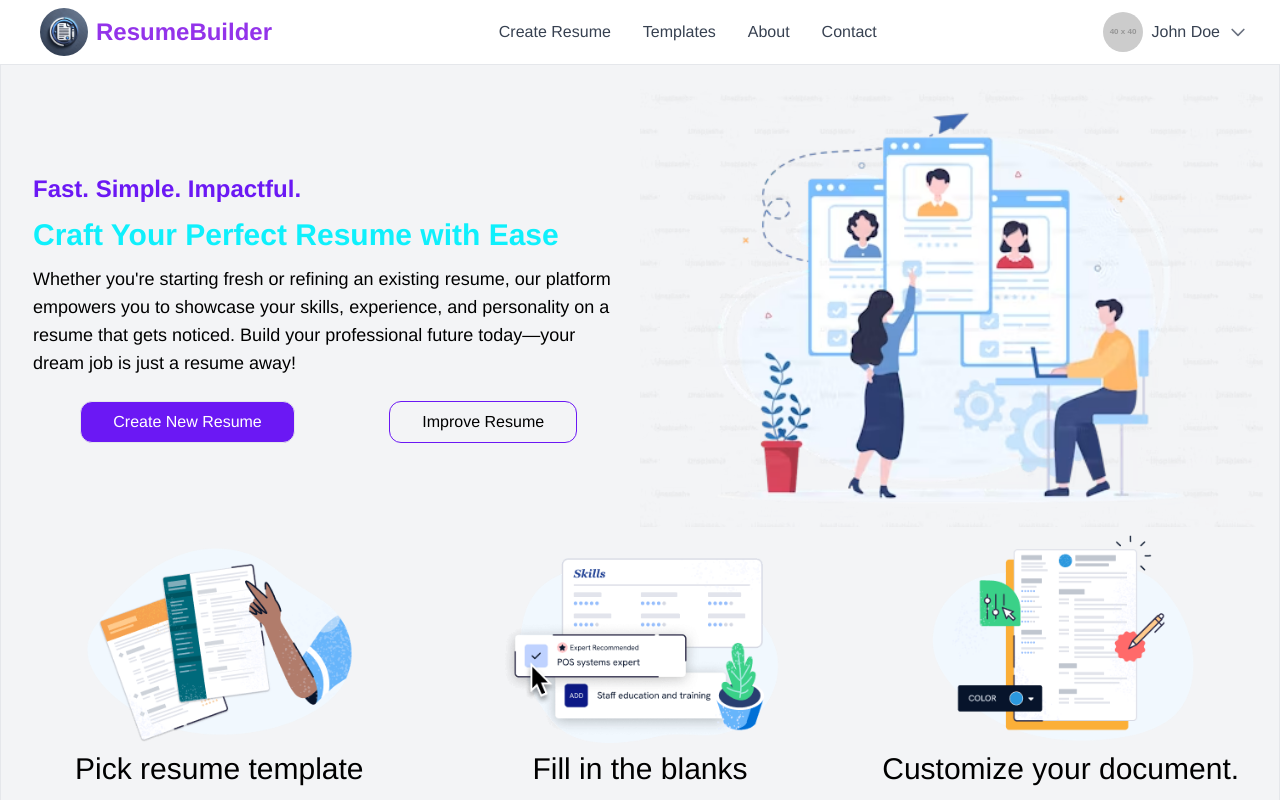
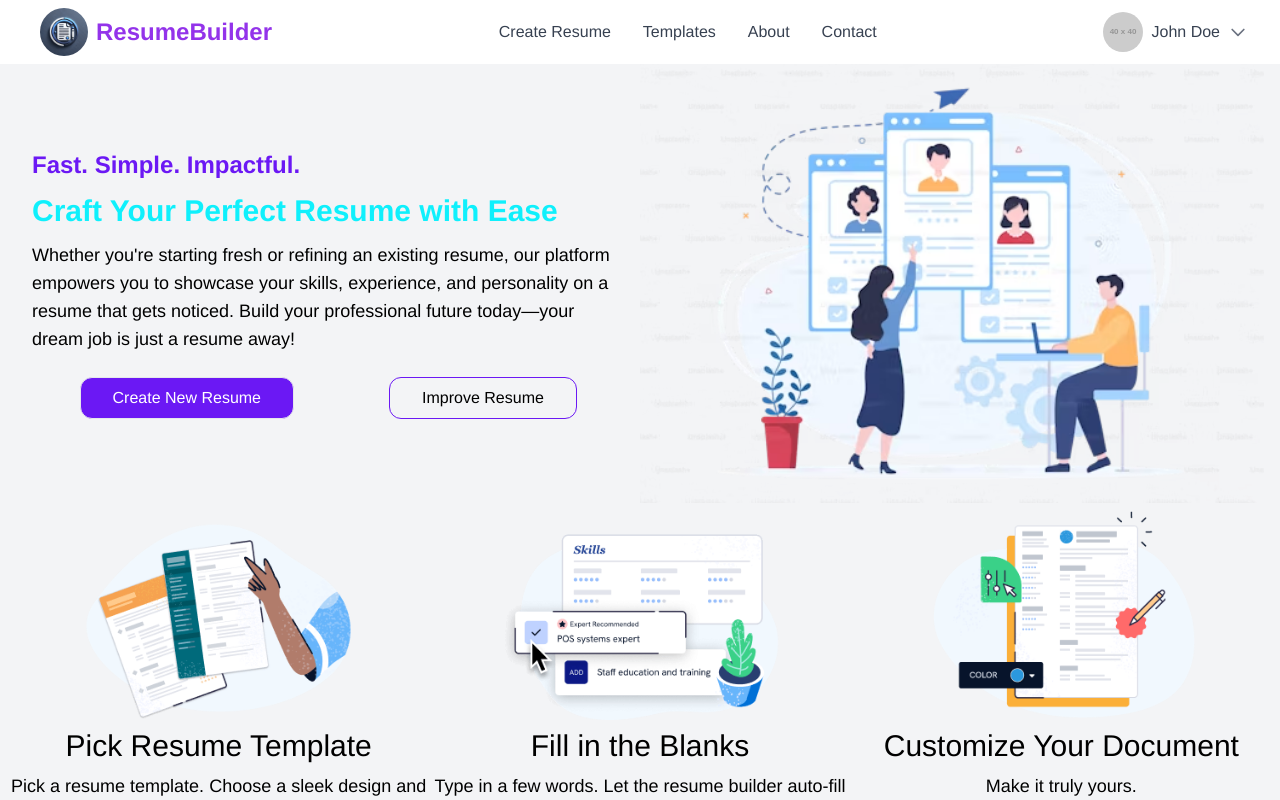
Before and after one commit to Yaddalapalli-Charan-Kumar-Naidu/ResumeCraft_frontend, a React (Vite) app: page / in a window 1280 px wide. Built offline with nearby package versions, Linux system fonts and the light colour scheme.

Commit message:
navbar and home updated

```diff
--- a/src/components/Home.jsx
+++ b/src/components/Home.jsx
@@ -1,15 +1,16 @@
 import React from "react";
-import {Link} from 'react-router-dom';
+import { Link } from "react-router-dom";
+
 export default function Home() {
   return (
-    <div className="w-screen border bg-gray-100">
-      <br />
+    <div className="w-screen bg-gray-100">
+      {/* Hero Section */}
       <div className="flex flex-col md:flex-row-reverse justify-center items-center w-full h-full px-4">
         <div className="w-full md:w-[50vw]">
           <img
             src="hero2.avif"
             className="w-full h-auto"
-            alt="Hero"
+            alt="Person holding a resume"
           />
         </div>
 
@@ -27,36 +28,56 @@ export default function Home() {
             future today—your dream job is just a resume away!
           </div>
           <div className="flex flex-col md:flex-row justify-around">
-            <Link to='/create-resume'>
-          <button className="border rounded-xl text-white px-8 py-2 my-3 bg-primary hover:scale-105 hover:bg-secondary-400 w-full md:w-auto">
-              Create New Resume
-            </button>
+            <Link to="/create-resume">
+              <button
+                aria-label="Create New Resume"
+                className="border rounded-xl text-white px-8 py-2 my-3 bg-primary hover:scale-105 hover:bg-secondary-400 w-full md:w-auto"
+              >
+                Create New Resume
+              </button>
             </Link>
-            <button className="border rounded-xl px-8 py-2 my-3 border border-primary hover:scale-110 hover:bg-white w-full md:w-auto">
+            <button
+              aria-label="Improve Resume"
+              className="border rounded-xl px-8 py-2 my-3 border border-primary hover:scale-110 hover:bg-white w-full md:w-auto"
+            >
               Improve Resume
             </button>
           </div>
         </div>
       </div>
+
+      {/* Steps Section */}
       <div className="grid grid-cols-1 md:grid-cols-2 lg:grid-cols-3 text-center m-2">
         <div>
-          <img src="step1.png" alt="Step 1" className="mx-auto w-1/2 md:w-2/3" />
-          <p className="text-3xl my-2">Pick resume template</p>
+          <img
+            src="step1.png"
+            alt="Step 1: Pick a resume template"
+            className="mx-auto w-1/2 md:w-2/3"
+          />
+          <p className="text-3xl my-2">Pick Resume Template</p>
           <p className="text-lg my-2">
             Pick a resume template. Choose a sleek design and layout to get
             started.
           </p>
         </div>
         <div>
-          <img src="step2.png" alt="Step 2" className="mx-auto w-1/2 md:w-2/3" />
-          <p className="text-3xl my-2">Fill in the blanks</p>
+          <img
+            src="step2.png"
+            alt="Step 2: Fill in the blanks"
+            className="mx-auto w-1/2 md:w-2/3"
+          />
+          <p className="text-3xl my-2">Fill in the Blanks</p>
           <p className="text-lg my-2">
             Type in a few words. Let the resume builder auto-fill the rest.
           </p>
         </div>
         <div>
-          <img src="step3.png" alt="Step 3" className="mx-auto w-1/2 md:w-2/3" />
-          <p className="text-3xl my-2">Customize your document.</p>
+          <img
+            src="step3.png"
+            alt="Step 3: Customize your document"
+            className="mx-auto w-1/2 md:w-2/3"
+          />
+          <p className="text-3xl my-2">Customize Your Document</p>
           <p className="text-lg my-2">
             Make it truly yours.
             <br /> Uniqueness in a few clicks.
@@ -64,11 +85,12 @@ export default function Home() {
         </div>
       </div>
 
+      {/* Resume Example Section */}
       <div className="grid grid-cols-1 md:grid-cols-2 bg-gray-200 rounded-lg shadow-lg">
         <div>
           <img
             src="resume.png"
-            alt="Resume Example"
+            alt="Example of a professional resume"
             className="w-full h-auto"
           />
         </div>
@@ -98,6 +120,8 @@ export default function Home() {
           </ul>
         </div>
       </div>
+
+
     </div>
   );
 }
--- a/src/components/Navbar.jsx
+++ b/src/components/Navbar.jsx
@@ -2,7 +2,8 @@ import React, { useState, useRef, useEffect } from "react";
 import { Link } from "react-router-dom";
 
 const Navbar = () => {
-  const [isDropdownOpen, setIsDropdownOpen] = useState(false);
+  const [isDropdownOpen, setIsDropdownOpen] = useState(false); // For user profile dropdown
+  const [isMobileMenuOpen, setIsMobileMenuOpen] = useState(false); // For mobile menu
   const dropdownRef = useRef(null);
 
   // Function to toggle dropdown visibility
@@ -10,43 +11,48 @@ const Navbar = () => {
     setIsDropdownOpen(!isDropdownOpen);
   };
 
-  // Close dropdown when clicking outside
+  // Function to toggle mobile menu visibility
+  const toggleMobileMenu = () => {
+    setIsMobileMenuOpen(!isMobileMenuOpen);
+  };
+
+  // Close dropdown and mobile menu when clicking outside
   useEffect(() => {
     const handleClickOutside = (event) => {
       if (dropdownRef.current && !dropdownRef.current.contains(event.target)) {
         setIsDropdownOpen(false);
       }
+      if (isMobileMenuOpen && !event.target.closest(".mobile-menu-button")) {
+        setIsMobileMenuOpen(false);
+      }
     };
 
-    // Add event listener for clicks outside the dropdown
+    // Add event listener for clicks outside the dropdown and mobile menu
     document.addEventListener("mousedown", handleClickOutside);
 
     // Cleanup the event listener
     return () => {
       document.removeEventListener("mousedown", handleClickOutside);
     };
-  }, []);
+  }, [isMobileMenuOpen]);
 
   return (
     <nav className="bg-white shadow-lg">
       <div className="max-w-7xl mx-auto px-4 sm:px-6 lg:px-8">
         <div className="flex justify-between h-16">
-          {/* Logo */}
+          {/* Logo and Text */}
           <div className="flex items-center">
-            <Link
-              to="/"
-              className="text-2xl font-bold text-purple-600 flex items-center justify-start"
-            >
-              <img
-                src="logo.webp" // Path to your logo image
-                alt="Logo"
-                className="h-16 rounded-full p-2" // Adjust styling as needed
-              />
+            <img
+              src="logo.webp" // Path to your logo image
+              alt="Logo"
+              className="h-16 rounded-full p-2" // Adjust styling as needed
+            />
+            <Link to="/" className="text-2xl font-bold text-purple-600">
               ResumeBuilder
             </Link>
           </div>
 
-          {/* Navigation Links */}
+          {/* Navigation Links (Desktop) */}
           <div className="hidden md:flex items-center space-x-8">
             <Link
               to="/create-resume"
@@ -75,7 +81,7 @@ const Navbar = () => {
           </div>
 
           {/* User Profile Section */}
-          <div className="flex items-center" ref={dropdownRef}>
+          <div className="hidden md:flex items-center" ref={dropdownRef}>
             <div className="relative">
               <button
                 onClick={toggleDropdown}
@@ -131,7 +137,10 @@ const Navbar = () => {
 
           {/* Mobile Menu Button */}
           <div className="flex items-center md:hidden">
-            <button className="text-gray-500 hover:text-purple-600 focus:outline-none">
+            <button
+              onClick={toggleMobileMenu}
+              className="text-gray-500 hover:text-purple-600 focus:outline-none mobile-menu-button"
+            >
               <svg
                 className="h-6 w-6"
                 fill="none"
@@ -152,29 +161,33 @@ const Navbar = () => {
       </div>
 
       {/* Mobile Menu */}
-      <div className="md:hidden">
+      <div className={`md:hidden ${isMobileMenuOpen ? "block" : "hidden"}`}>
         <div className="px-2 pt-2 pb-3 space-y-1">
           <Link
             to="/create-resume"
             className="block text-gray-700 hover:text-purple-600 font-medium"
+            onClick={() => setIsMobileMenuOpen(false)} // Close menu on click
           >
             Create Resume
           </Link>
           <Link
             to="/templates"
             className="block text-gray-700 hover:text-purple-600 font-medium"
+            onClick={() => setIsMobileMenuOpen(false)} // Close menu on click
           >
             Templates
           </Link>
           <Link
             to="/about"
             className="block text-gray-700 hover:text-purple-600 font-medium"
+            onClick={() => setIsMobileMenuOpen(false)} // Close menu on click
           >
             About
           </Link>
           <Link
             to="/contact"
             className="block text-gray-700 hover:text-purple-600 font-medium"
+            onClick={() => setIsMobileMenuOpen(false)} // Close menu on click
           >
             Contact
           </Link>
```
